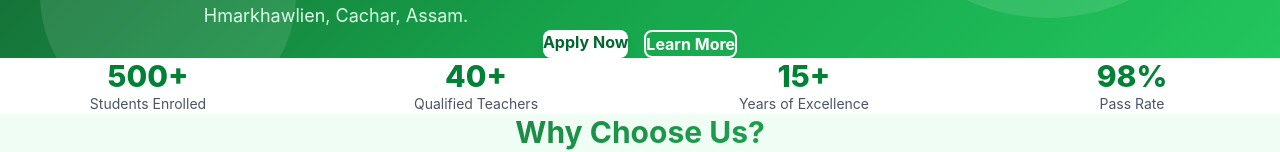
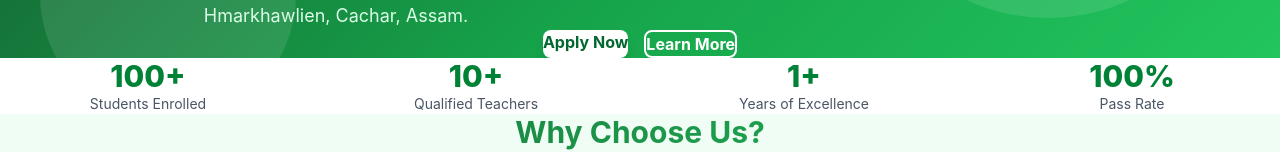
Before and after one commit to jacobjoute0/HEAVEN-OF-HOPE, a React (Vite) app in the folder frontend/: page / in a window 1280 px wide. Shown: the part 237-389 px from the top of the page. Built offline with nearby package versions, Linux system fonts and the light colour scheme; no server answers.

Commit message:
Update Home.jsx

```diff
--- a/frontend/src/pages/Home.jsx
+++ b/frontend/src/pages/Home.jsx
@@ -25,10 +25,10 @@ const features = [
 ];
 
 const stats = [
-  { label: 'Students Enrolled', value: '500+' },
-  { label: 'Qualified Teachers', value: '40+' },
-  { label: 'Years of Excellence', value: '15+' },
-  { label: 'Pass Rate', value: '98%' },
+  { label: 'Students Enrolled', value: '100+' },
+  { label: 'Qualified Teachers', value: '10+' },
+  { label: 'Years of Excellence', value: '1+' },
+  { label: 'Pass Rate', value: '100%' },
 ];
 
 export default function Home() {
```
